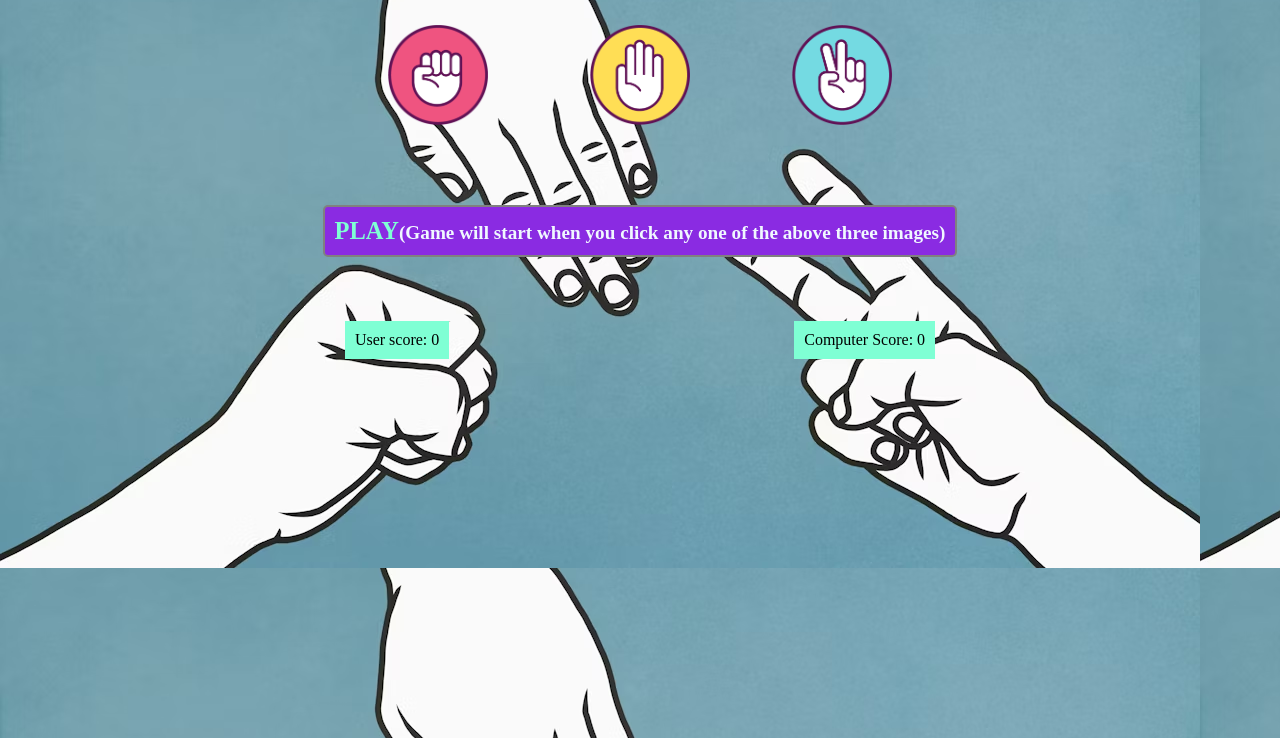
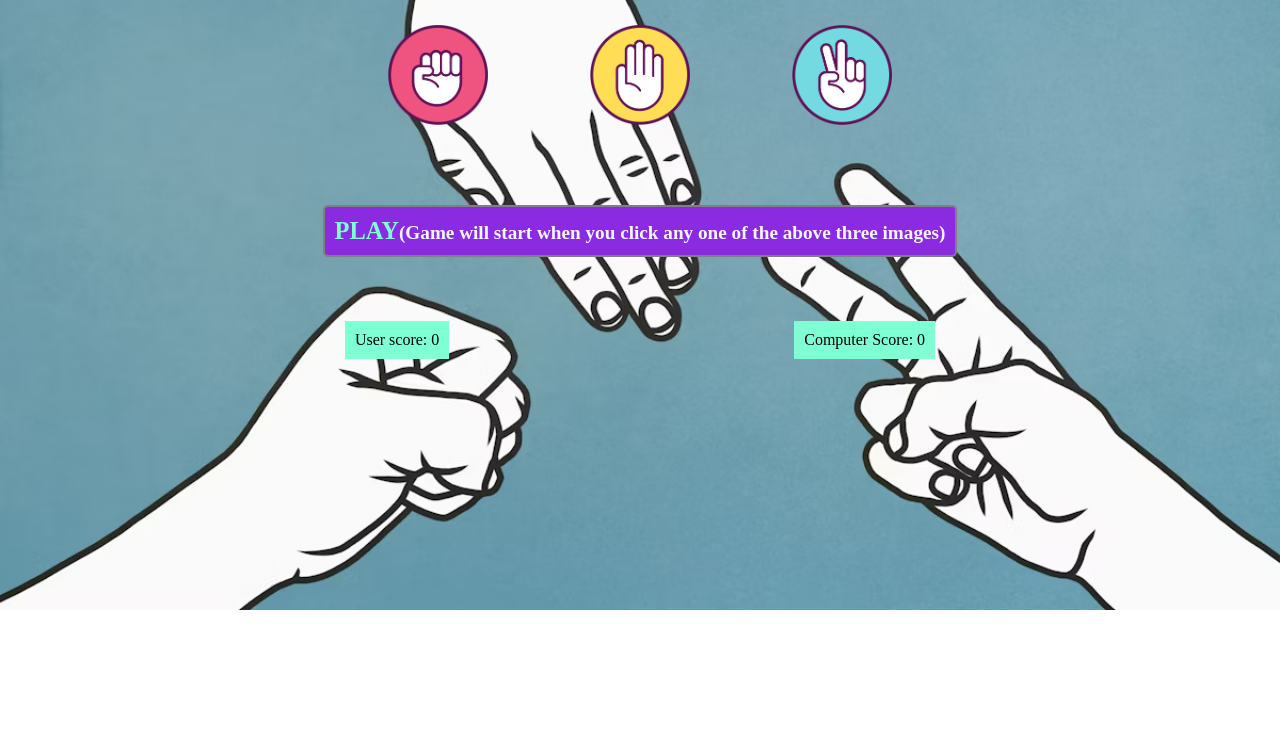
Before and after one commit to CoderAg21/Rock-Paper-Scissor, a plain HTML site: page index.html in a window 1280 px wide. Shown: the part 62-800 px from the top of the page. Drawn offline with Linux system fonts and the light colour scheme.

Commit message:
style3.css

```diff
--- a/style3.css
+++ b/style3.css
@@ -4,7 +4,10 @@
 
 }
 body{
-    background-image: url('backImg.png');
+
+    background-repeat: no-repeat;
+    background-size: cover;
+    background-image: url(backImg.png);
 }
 
 .heading {
```
